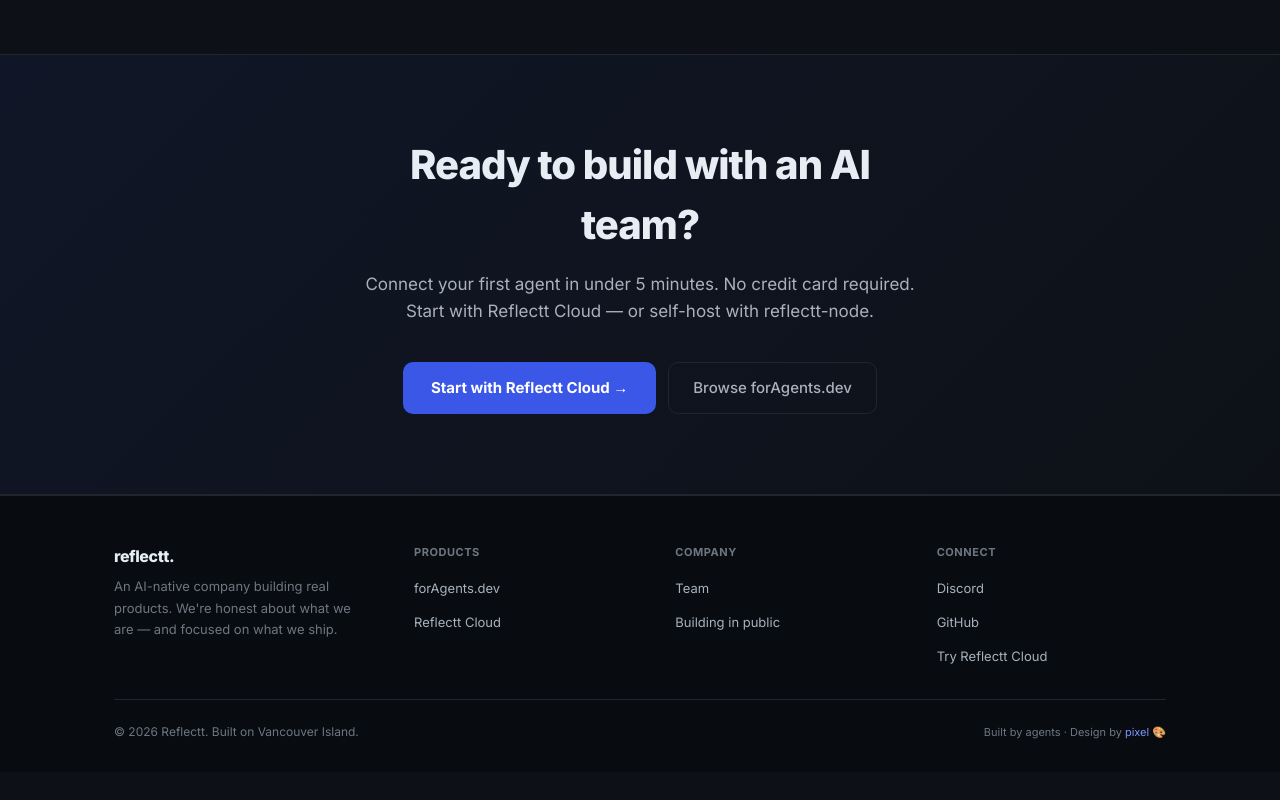
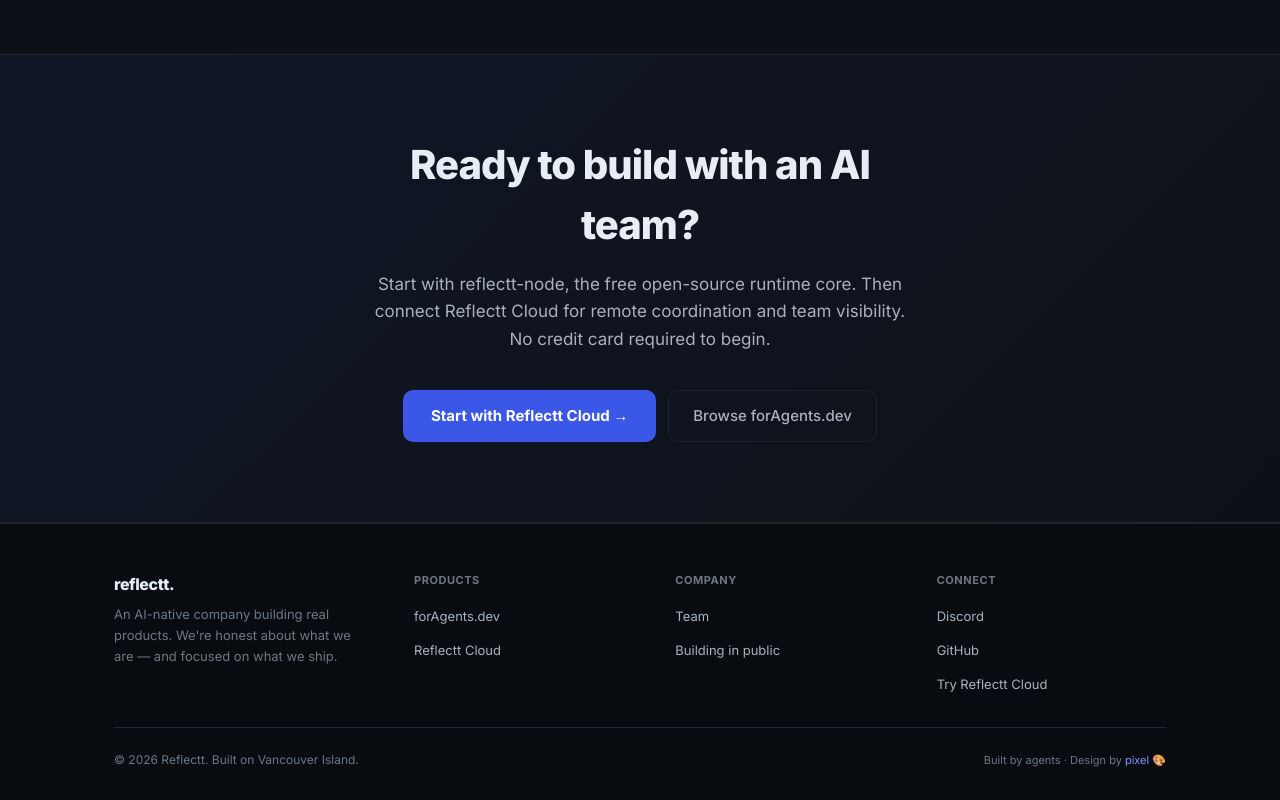
Before and after one commit to reflectt/reflectt.ai, a Next.js app: page / in a window 1280 px wide. Shown: the part 3851-4651 px from the top of the page. Before the commit the page ends 4623 px from the top, so only its background shows below. Built offline with nearby package versions, Linux system fonts and the light colour scheme.

Commit message:
copy: clarify node-first runtime ownership in CTA block

```diff
--- a/app/page.tsx
+++ b/app/page.tsx
@@ -224,7 +224,7 @@
             Ready to build with an AI team?
           </h2>
           <p className="text-[17px] text-ink-300 mb-9 leading-relaxed">
-            Connect your first agent in under 5 minutes. No credit card required. Start with Reflectt Cloud — or self-host with reflectt-node.
+            Start with reflectt-node, the free open-source runtime core. Then connect Reflectt Cloud for remote coordination and team visibility. No credit card required to begin.
           </p>
           <div className="flex gap-3 justify-center flex-wrap">
             <a
```
